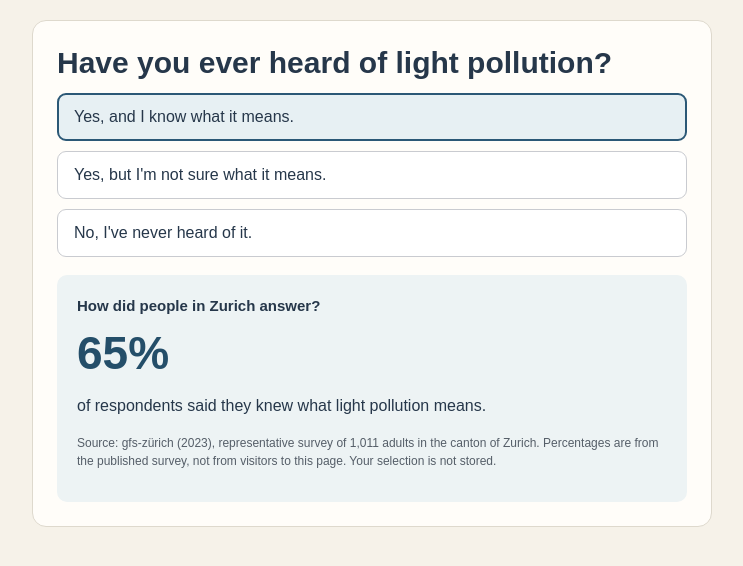
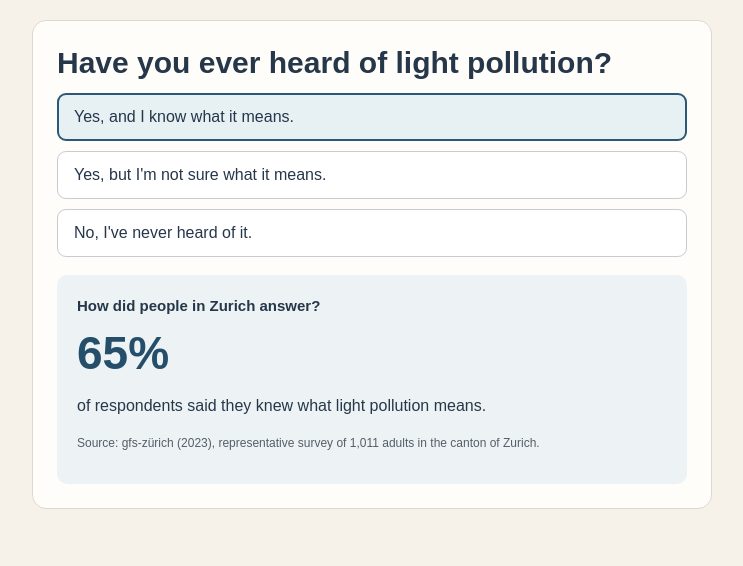
Before and after one commit to Bat123456789/light-pollution-quiz, a plain HTML site: page index.html in a window 1280 px wide. Both pictures are taken after a click on the button "Yes, and I know what it means.". Shown: the whole page, without its empty margins (268-1011 px from the left). Drawn offline with Linux system fonts and the light colour scheme.

```diff
--- a/index.html
+++ b/index.html
@@ -14,7 +14,7 @@
 <button class="option" type="button" data-key="heard" aria-pressed="false">Yes, but I'm not sure what it means.</button>
 <button class="option" type="button" data-key="no" aria-pressed="false">No, I've never heard of it.</button>
 </div>
-<section id="result" class="result hidden" aria-live="polite"><p class="result-heading">How did people in Zurich answer?</p><div class="percent" id="percentage"></div><p id="description"></p><p class="small">Source: gfs-zürich (2023), representative survey of 1,011 adults in the canton of Zurich. Percentages are from the published survey, not from visitors to this page. Your selection is not stored.</p></section>
+<section id="result" class="result hidden" aria-live="polite"><p class="result-heading">How did people in Zurich answer?</p><div class="percent" id="percentage"></div><p id="description"></p><p class="small">Source: gfs-zürich (2023), representative survey of 1,011 adults in the canton of Zurich.</p></section>
 </main>
 <script>
 const results={know:{pct:'65%',description:'of respondents said they knew what light pollution means.'},heard:{pct:'14%',description:'had heard of light pollution but did not claim to know what it means.'},no:{pct:'21%',description:'said they had not heard of light pollution.'}};
```
